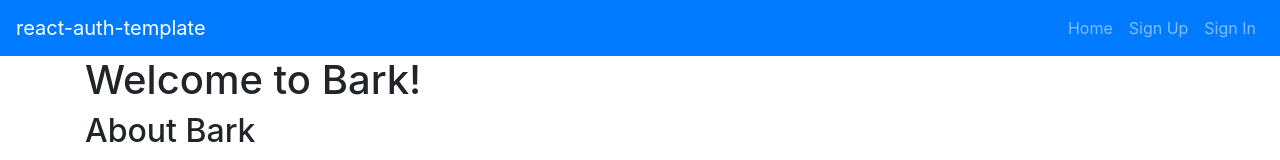
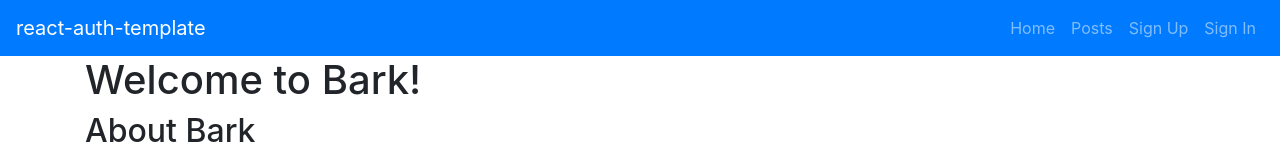
Before and after one commit to guyfredw/bark-react, a React app: page /sign-in in a window 1280 px wide. Shown: the top 160 px of the page. Built offline with nearby package versions, Linux system fonts and the light colour scheme.

Commit message:
Added navigation link in header for all posts

```diff
--- a/src/components/Header/Header.js
+++ b/src/components/Header/Header.js
@@ -20,6 +20,7 @@ const unauthenticatedOptions = (
 const alwaysOptions = (
   <Fragment>
     <Nav.Link href="#/">Home</Nav.Link>
+    <Nav.Link href="#all-posts">Posts</Nav.Link>
   </Fragment>
 )
 
```
